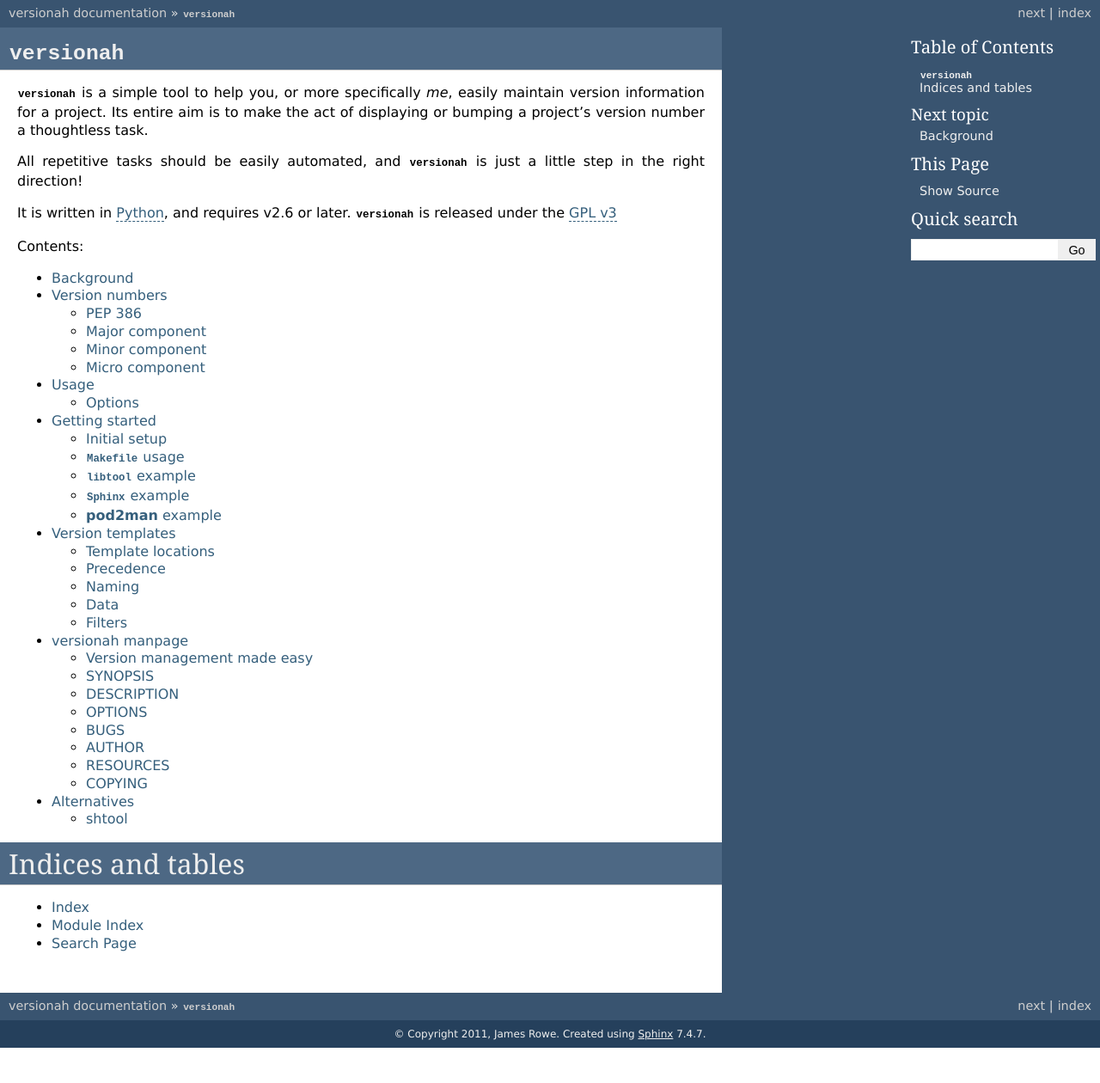
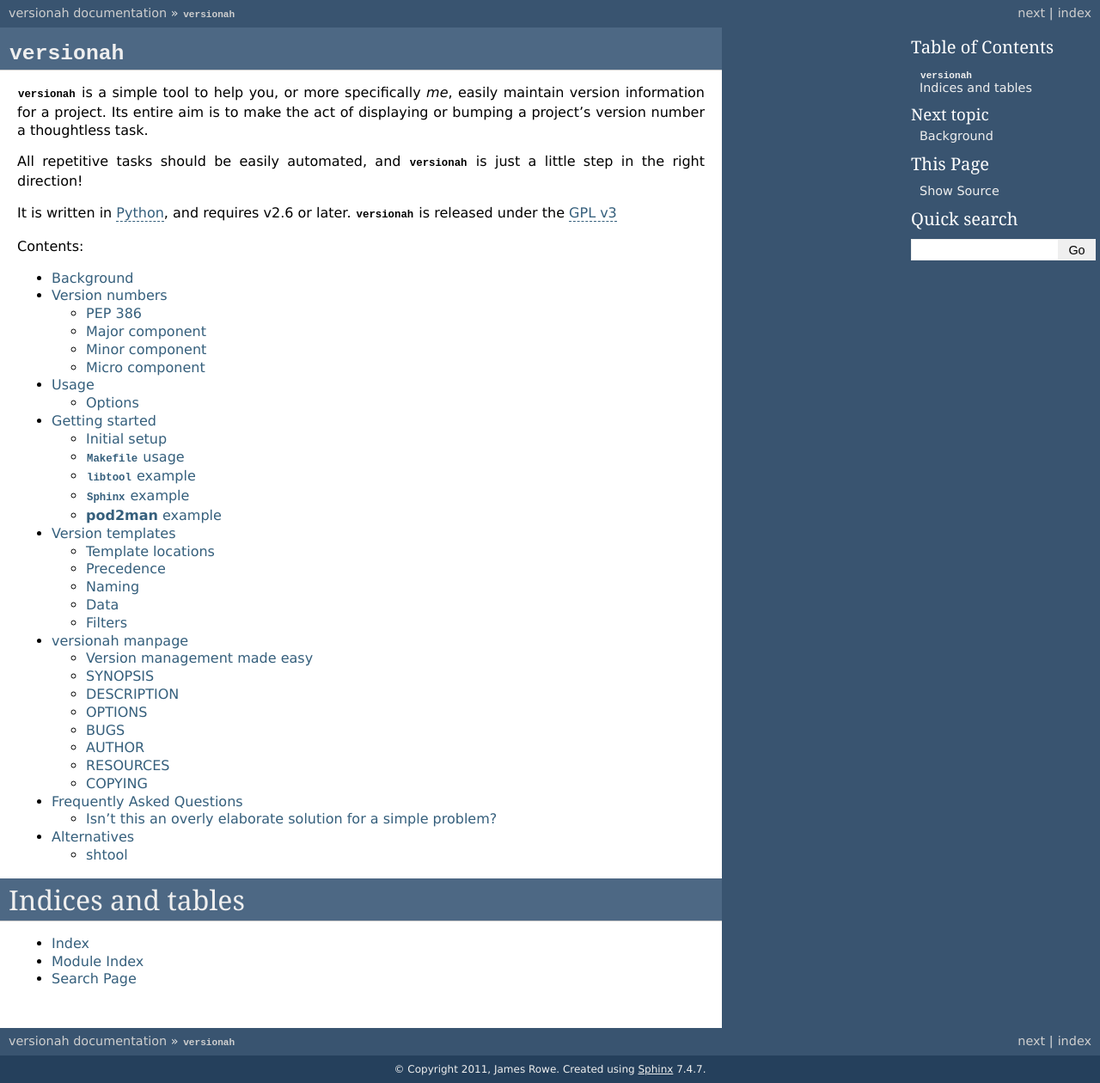
Before and after one commit to JNRowe/versionah, a Sphinx documentation site: the page built from doc/index.rst, in a window 1280 px wide and 1260 px high. Shown: the whole window at 86% size. Built offline with Sphinx 7.4.7, drawn with Linux system fonts in a browser that asks for light colours; the version number could not be read and is left out.

Commit message:
Added basic FAQ.
Will add questions from c-tech talk when I remember them fully ;)

```diff
--- /dev/null
+++ b/doc/faq.rst
@@ -0,0 +1,13 @@
+Frequently Asked Questions
+--------------------------
+
+Isn't this an overly elaborate solution for a simple problem?
+'''''''''''''''''''''''''''''''''''''''''''''''''''''''''''''
+
+Perhaps.  However, it Works For Me™.
+
+You're obviously free to use what works for you, be that manually updating the
+information in your editor or using a simpler approach such as shtool_'s
+``version`` applet.
+
+.. _shtool: http://www.gnu.org/software/shtool/shtool.html
--- a/doc/index.rst
+++ b/doc/index.rst
@@ -28,6 +28,7 @@
    getting_started
    templates
    versionah manpage <versionah.1>
+   faq
    alternatives
 
 Indices and tables
```
